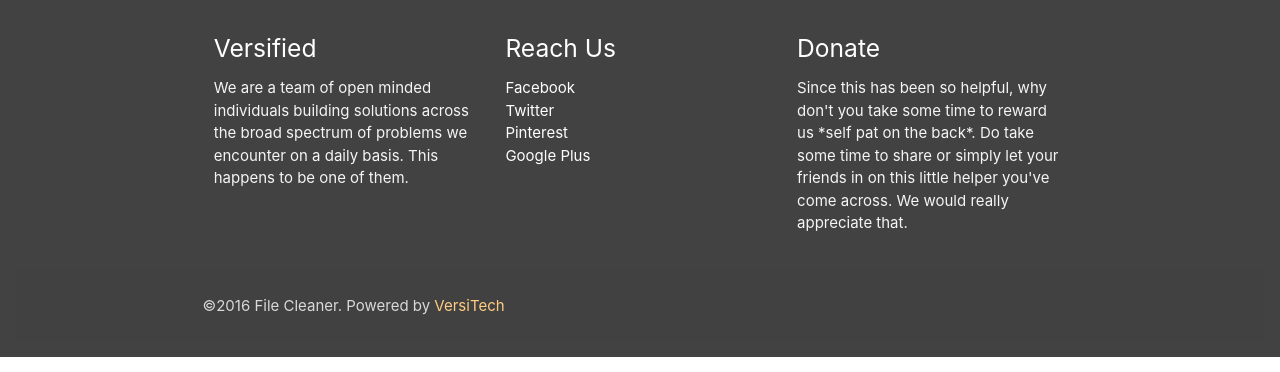
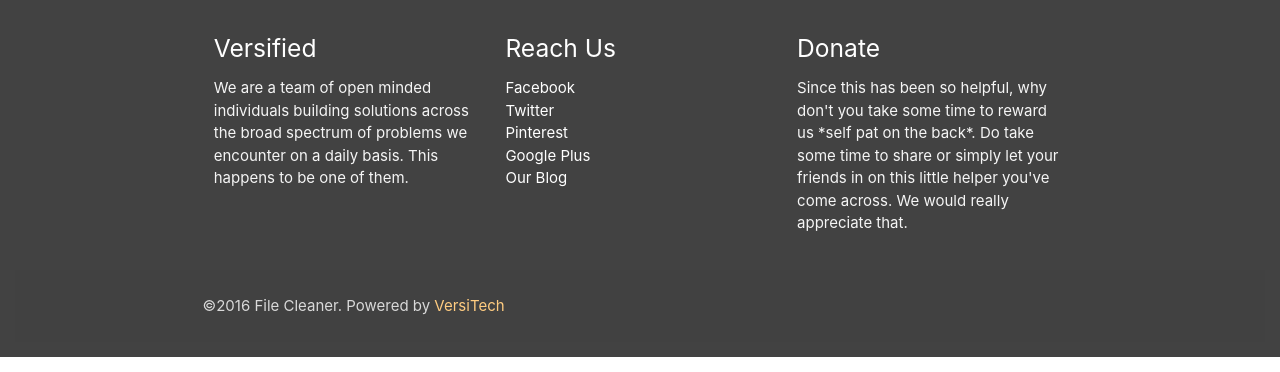
Before and after one commit to thechristian/filecleaner, a Flask app: page / in a window 1280 px wide. Shown: the part 545-917 px from the top of the page. Run offline with Flask 2, Linux system fonts and the light colour scheme; some libraries are stand-ins or nearby versions.

Commit message:
added blog link to 'Reach us' at the footer area

```diff
--- a/templates/index.html
+++ b/templates/index.html
@@ -5,7 +5,7 @@
 	<meta charset="utf-8">
 	<meta name="viewport" content="width=device-width, initial-scale=1">
 	<meta name="description" content="">
-    <title>Check4Duplicates</title>
+    <title>File Cleaner</title>
     <link rel="stylesheet" type="text/css" href="static/dist/materialize/css/materialize.min.css">
     <link rel="stylesheet" type="text/css" href="static/css/style.css">
 </head>
@@ -93,10 +93,11 @@
 			    <div class="col l4 s12">
 			      <h5 class="white-text">Reach Us</h5>
 			      <ul>
-			        <li><a class="white-text" target="_blank" href="http://facebook.com/versified.xyz">Facebook</a></li>
+			        <li><a class="white-text" target="_blank" href="https://facebook.com/versified.xyz">Facebook</a></li>
 			        <li><a class="white-text" target="_blank" href="https://twitter.com/VersiTch">Twitter</a></li>
 			        <li><a class="white-text" target="_blank" href="https://www.pinterest.com/versitech/">Pinterest</a></li>
 			        <li><a class="white-text" target="_blank" href="http://plus.google.com/+VersifiedTechnology">Google Plus</a></li>
+			        <li><a class="white-text" target="_blank" href="https://versifiedxyz.blogspot.com">Our Blog</a></li>
 			      </ul>
 			    </div>
 			    <div class="col l4 s12">
```
